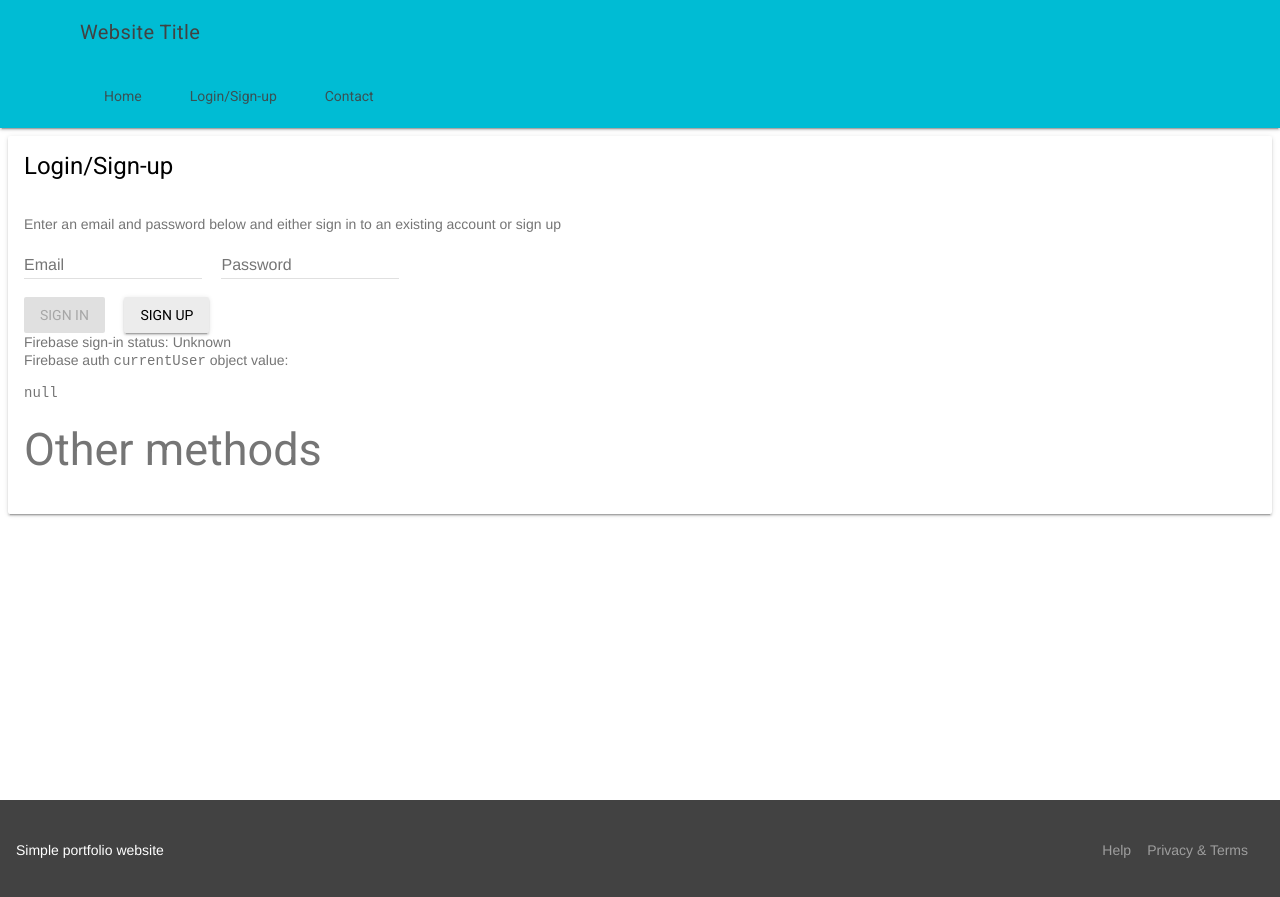
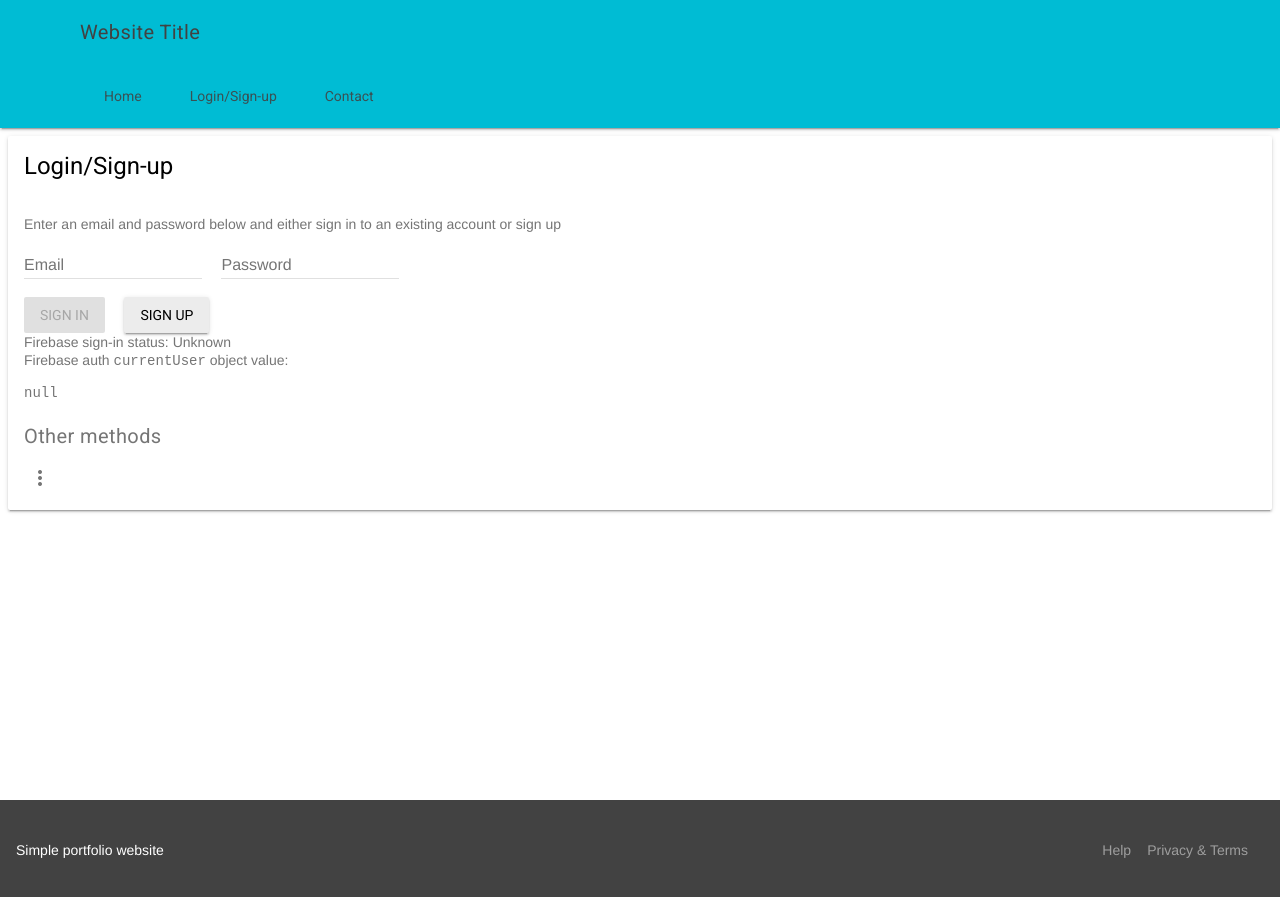
Before and after one commit to slothgamez/fireplex.github.io, a Jekyll site: the page firebase/login/index.html, which Jekyll copies as it is, in a window 1280 px wide. Shown: the top 897 px of the page. Built offline with Jekyll 4.4.1, drawn with Linux system fonts in a browser that asks for light colours; nearby versions of some CDN libraries; comment, search, counter and statistics services are not loaded.

Commit message:
Update index.html

```diff
--- a/firebase/login/index.html
+++ b/firebase/login/index.html
@@ -207,7 +207,23 @@
                 <div>Firebase auth <code>currentUser</code> object value:</div>
                 <pre><code id="quickstart-account-details">null</code></pre>
               </div>
-              <h2>Other methods</h2>
+
+              <div>
+                <h5>Other methods</h5>
+                <!-- Right aligned menu below button -->
+                <button id="demo-menu-lower-right"
+                        class="mdl-button mdl-js-button mdl-button--icon">
+                  <i class="material-icons">more_vert</i>
+                </button>
+
+                <ul class="mdl-menu mdl-menu--bottom-right mdl-js-menu mdl-js-ripple-effect"
+                    for="demo-menu-lower-right">
+                  <li class="mdl-menu__item">Some Action</li>
+                  <li class="mdl-menu__item">Another Action</li>
+                  <li disabled class="mdl-menu__item">Disabled Action</li>
+                  <li class="mdl-menu__item">Yet Another Action</li>
+                </ul>
+              </div>
             </div>
           </div>
         </main>
```
